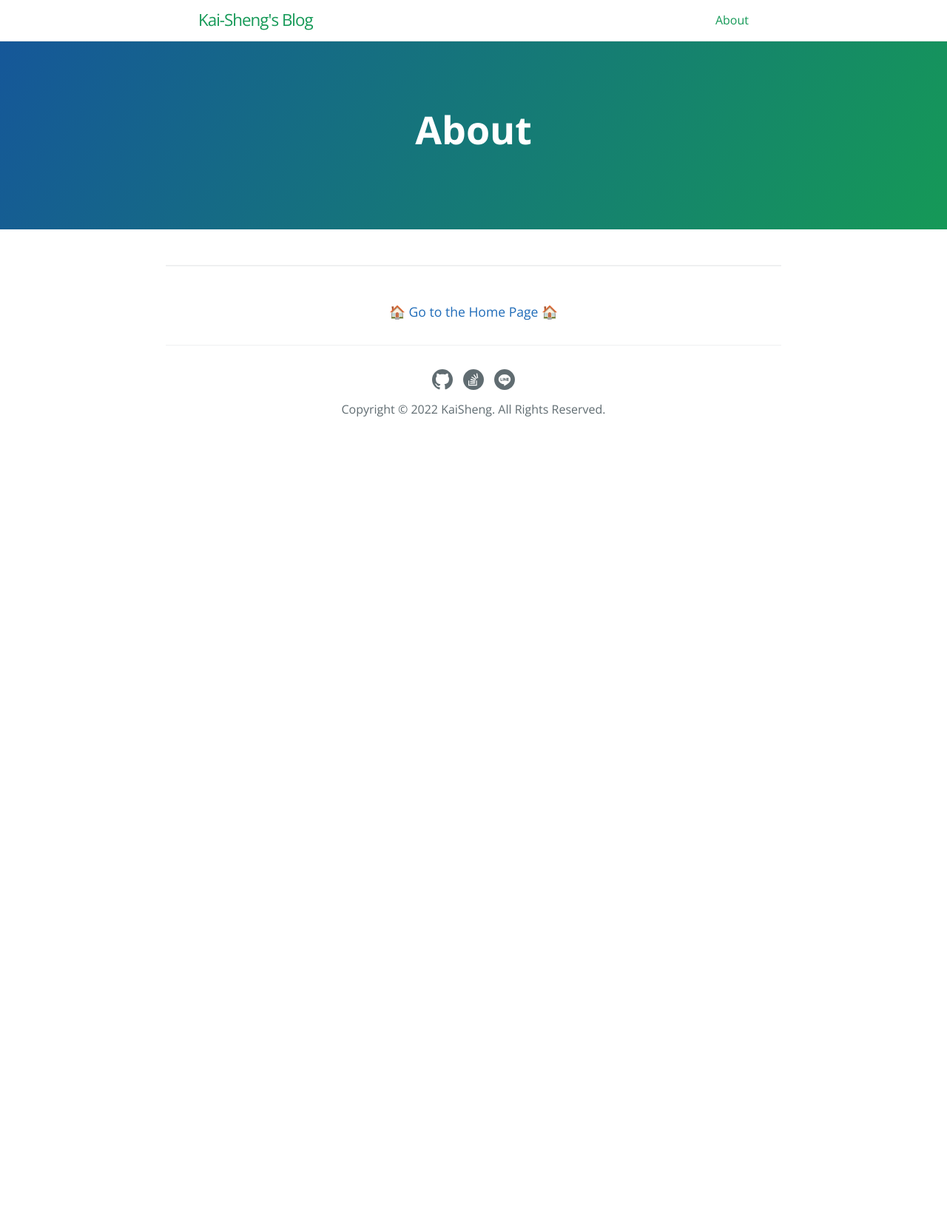
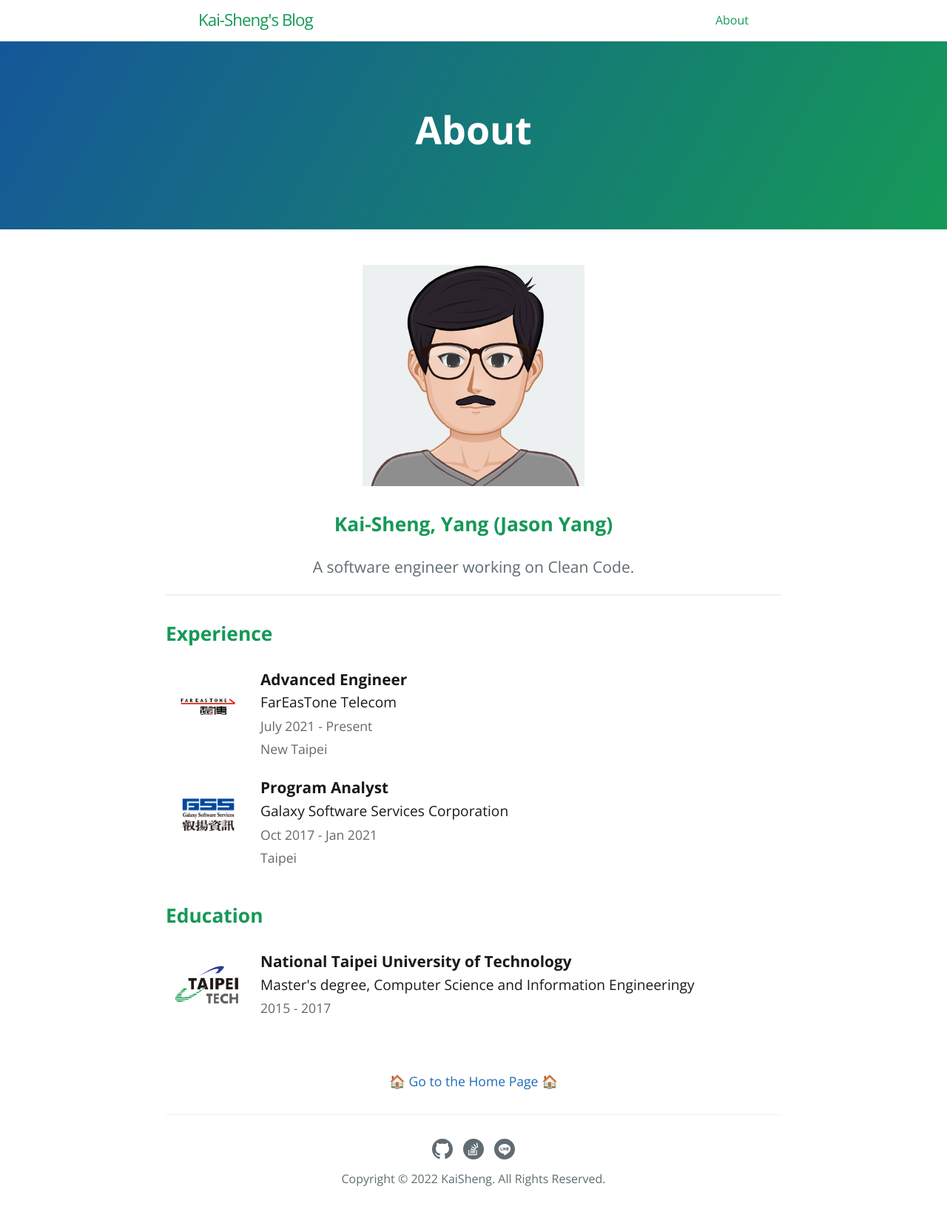
Before and after one commit to KaiSheng714/KaiSheng714.github.io, a Jekyll site: the page built from about.html, in a window 1280 px wide. Shown: the whole page at 74% size. Built offline with Jekyll 4.4.1, drawn with Linux system fonts in a browser that asks for light colours; before the commit the page ends 900 px from its top, so only the background shows below that.

Commit message:
profile2

```diff
--- a/_sass/blog/_layout.scss
+++ b/_sass/blog/_layout.scss
@@ -172,6 +172,11 @@ img[src*="size=small"] {
 
 // profile
 
+.profile-ul {
+  list-style: none;
+  padding-left: 0;
+}
+
 .profile-section-card {
   position: relative;
   display: -webkit-box;
@@ -181,11 +186,6 @@ img[src*="size=small"] {
   padding: 12px 16px 12px 8px;
   width: 100%;
 }
-
-.profile-section-card p {
-  margin-bottom: 0;
-}
-
 
 .profile-section-card_image {
   -ms-flex-negative: 0;
--- a/about2.html
+++ b/about.html
@@ -1,23 +1,21 @@
 ---
 layout: page
-title: About2
+title: About
 tagline:
-permalink: /about2
-ref: about2
+permalink: /about
+ref: about
 order: 0
 ---
 
 <div>
   <p><img src="/assets/image/profile.png?style=center&amp;size=small" alt="profile"></p>
-
   <h2 style="text-align: center;"><strong>Kai-Sheng, Yang (Jason Yang)</strong></h2>
   <p style="text-align: center; font-size: 1.2em;">A software engineer working on Clean Code.</p>
 
   <hr>
 
   <h2 id="experience"><strong>Experience</strong></h3>
-
-  <ul style="list-style: none; padding-left: 0;">
+  <ul class="profile-ul">
     <li class="profile-section-card">
       <img class="profile-section-card_image" alt="FarEasTone Telecom" src="/assets/image/profile-fareastone.png">
       <div class="profile-section-card_contents">
@@ -43,8 +41,7 @@ order: 0
   </ul>
 
   <h2 id="education"><strong>Education</strong></h3>
-
-  <ul style="list-style: none; padding-left: 0;">
+  <ul class="profile-ul">
     <li class="profile-section-card">
       <img class="profile-section-card_image" alt="National Taipei University of Technology" src="/assets/image/profile-ntut.png">
       <div class="profile-section-card_contents">
--- a/about.md
+++ /dev/null
@@ -1,15 +0,0 @@
----
-layout: page
-title: About
-tagline:
-permalink: /about
-ref: about
-order: 0
----
-
-
-------
-
-<div style="padding-top:32px; text-align: center;">
-  <a href="/"> 🏠 Go to the Home Page 🏠</a>
-</div>
```
